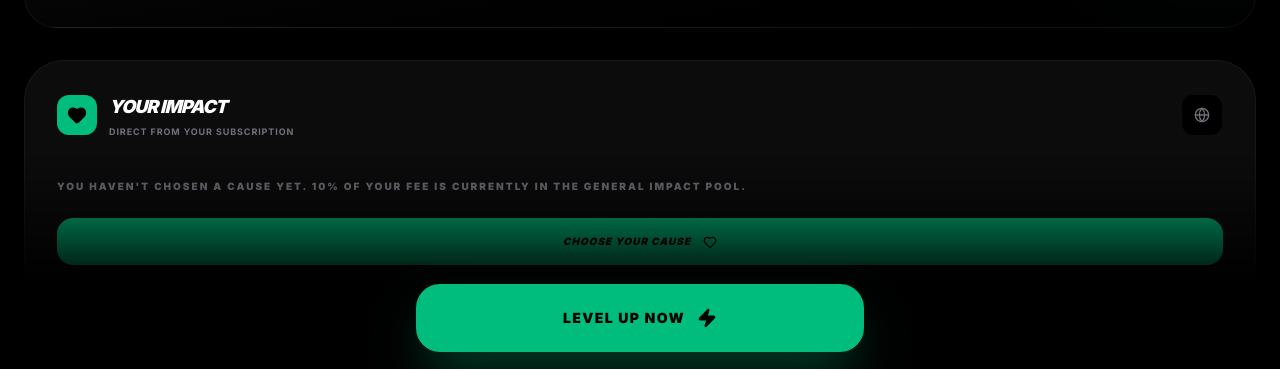
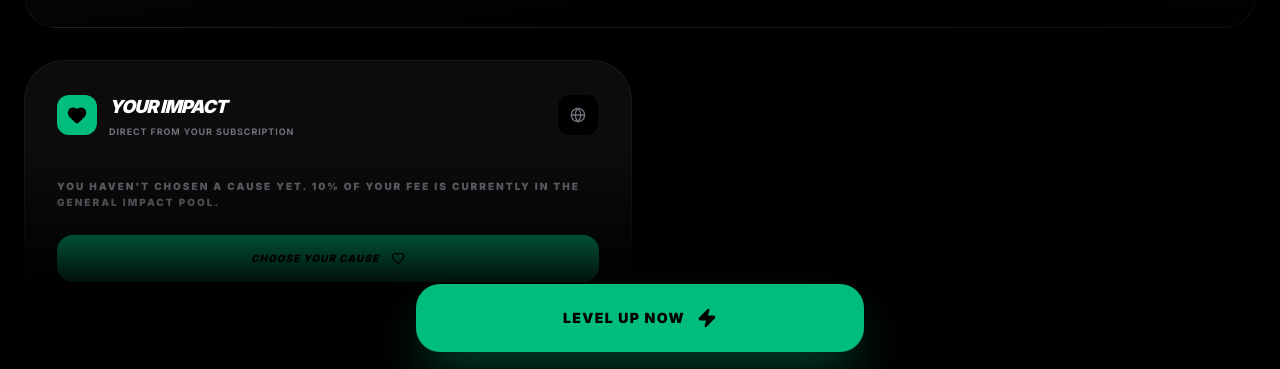
Before and after one commit to Ayush123-e/Golf, a Next.js app in the folder client/: page /dashboard in a window 1280 px wide. Shown: the part 369-738 px from the top of the page. Built offline with nearby package versions, Linux system fonts and the light colour scheme; no server answers; the database is empty.

Commit message:
Certified 100% PRD Compliance for User Dashboard

```diff
--- a/client/app/dashboard/page.tsx
+++ b/client/app/dashboard/page.tsx
@@ -39,6 +39,11 @@ export default async function DashboardPage(props: { searchParams: Promise<{ ses
     .limit(1)
     .single();
 
+  const { count: drawsEntered } = await supabase
+    .from('user_draw_entries')
+    .select('*', { count: 'exact', head: true })
+    .eq('user_id', user?.id);
+
   const { selection: charitySelection } = await getUserCharity();
 
   return (
@@ -52,6 +57,7 @@ export default async function DashboardPage(props: { searchParams: Promise<{ ses
         sessionId={session_id}
         winner={winner}
         charity={charitySelection?.charity}
+        drawsEntered={drawsEntered || 0}
         rollingScores={<RollingScores />}
         prizeStats={<PrizeStats />}
         howItWorks={<HowItWorks />}
--- a/client/components/dashboard/DashboardClient.tsx
+++ b/client/components/dashboard/DashboardClient.tsx
@@ -15,6 +15,7 @@ interface DashboardClientProps {
   sessionId?: string;
   winner?: any;
   charity?: any;
+  drawsEntered: number;
   rollingScores: React.ReactNode;
   prizeStats: React.ReactNode;
   howItWorks: React.ReactNode;
@@ -29,6 +30,7 @@ export default function DashboardClient({
   sessionId,
   winner,
   charity,
+  drawsEntered,
   rollingScores,
   prizeStats,
   howItWorks,
@@ -88,9 +90,16 @@ export default function DashboardClient({
               </div>
             </div>
             <div className="text-right">
-              <span className="px-3 py-1 bg-emerald-500/20 text-emerald-500 text-[9px] font-black uppercase rounded-lg border border-emerald-500/20">
-                Active
-              </span>
+               <div className="mb-2">
+                <span className="px-3 py-1 bg-emerald-500/20 text-emerald-500 text-[9px] font-black uppercase rounded-lg border border-emerald-500/20">
+                  Active
+                </span>
+               </div>
+               {subscription.end_date && (
+                <p className="text-[9px] font-black text-zinc-600 uppercase tracking-widest">
+                  Renews: {new Date(subscription.end_date).toLocaleDateString()}
+                </p>
+               )}
             </div>
           </div>
         </div>
@@ -98,8 +107,23 @@ export default function DashboardClient({
 
       {React.cloneElement(prizeStats as React.ReactElement, { currencySymbol } as any)}
 
-      <div className="px-6 mt-8">
+      <div className="px-6 mt-8 grid grid-cols-1 md:grid-cols-2 gap-4">
         <MyCharityWidget charity={charity} />
+        {isSubscribed && (
+          <div className="p-8 bg-zinc-900/50 border border-white/5 rounded-[2.5rem] flex flex-col justify-center">
+            <p className="text-[10px] font-black text-zinc-500 uppercase tracking-widest mb-4">Participation Summary</p>
+            <div className="flex items-end justify-between">
+              <div>
+                <p className="text-4xl font-black italic text-white tracking-tighter uppercase">{drawsEntered}</p>
+                <p className="text-[9px] font-black text-emerald-500 uppercase tracking-widest">Draws Entered</p>
+              </div>
+              <div className="text-right">
+                <p className="text-xl font-black italic text-zinc-400 tracking-tighter uppercase">Unlimited</p>
+                <p className="text-[9px] font-black text-zinc-600 uppercase tracking-widest">Member Access</p>
+              </div>
+            </div>
+          </div>
+        )}
       </div>
 
       {isSubscribed ? (
```
